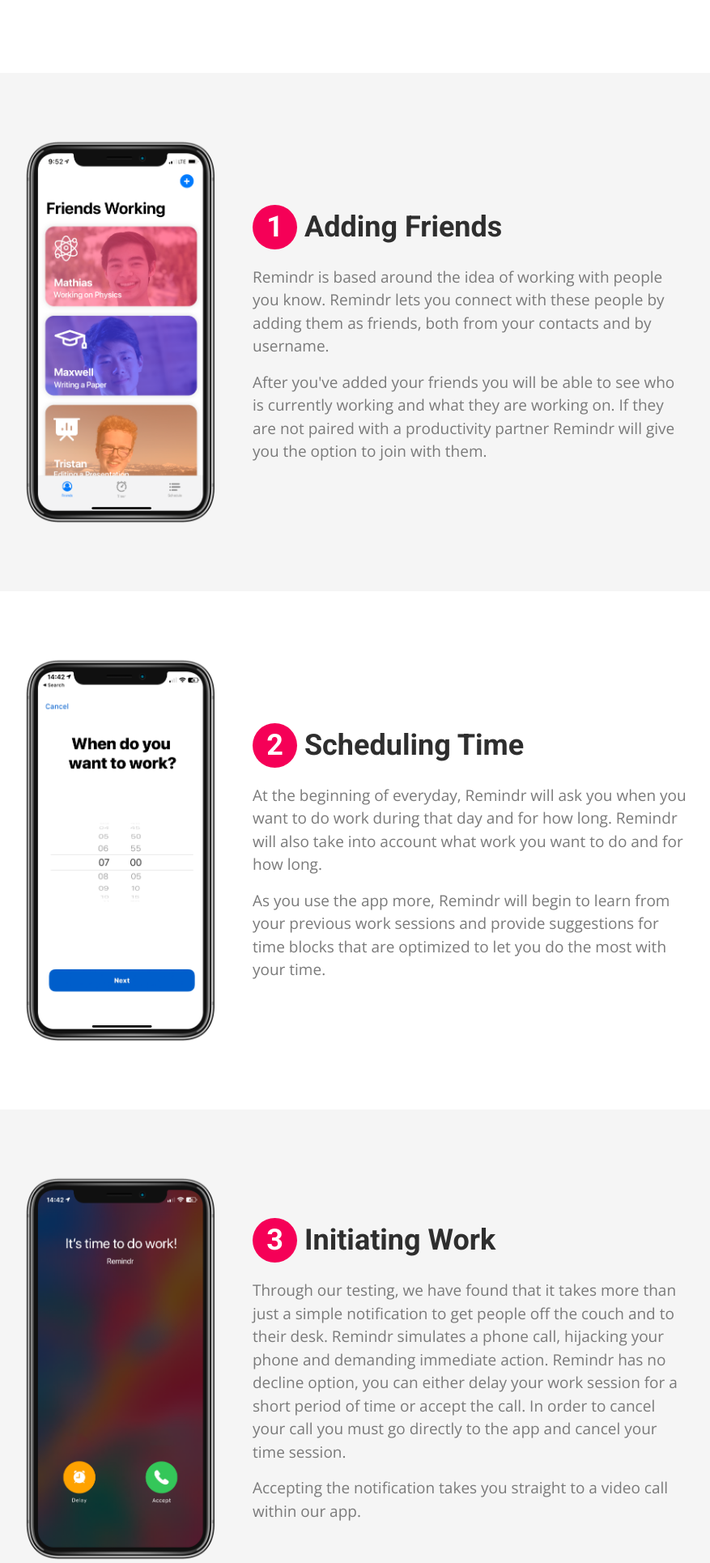
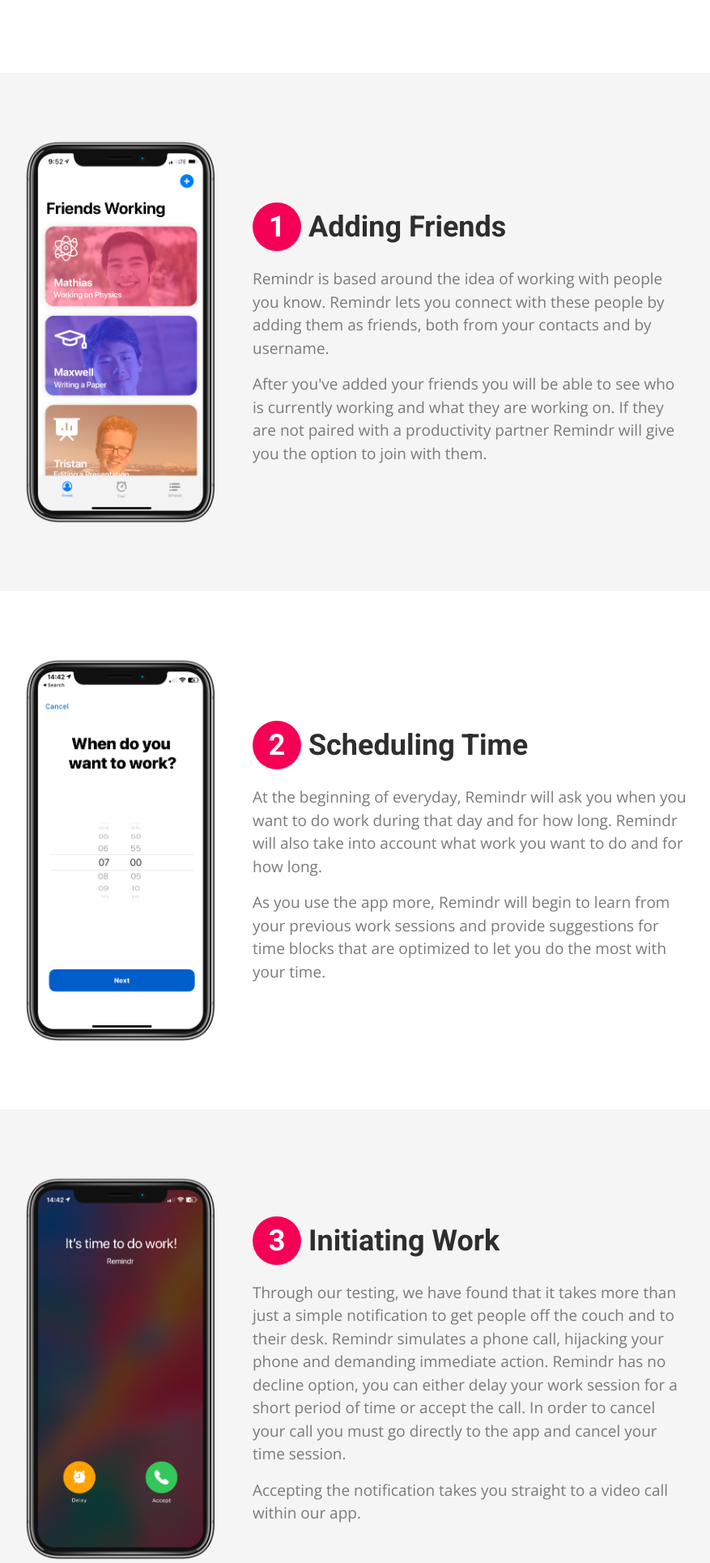
Before and after one commit to tvut/chinook-website, a PHP site: page / in a window 1280 px wide. Shown: the part 1435-3365 px from the top of the page at 81% size, without its empty margins (343-1220 px from the left). Run offline with PHP 8.4, Linux system fonts and the light colour scheme; some libraries are stand-ins or nearby versions.

Commit message:
circle size fix

```diff
--- a/css/main.css
+++ b/css/main.css
@@ -166,6 +166,15 @@ article img{
 .right{
     text-align: center;
 }
+.circlenum{
+    width: 45px;
+    line-height:45px;
+    background-color:var(--accent);
+    color:white;
+    display: inline-block;
+    text-align: center;
+    border-radius: 30px;
+}
 @media screen and (min-width:768px){
     .right {
         text-align: right;
@@ -173,18 +182,13 @@ article img{
     article p{
         font-size:19px;
     }
+    .circlenum{
+        width:60px;
+        line-height: 60px;
+    }
     }
 .a {
     background-color:#f5f5f5
-}
-.circlenum{
-    width: 55px;
-    line-height:55px;
-    background-color:var(--accent);
-    color:white;
-    display: inline-block;
-    text-align: center;
-    border-radius: 30px;
 }
 .flex-left h3{
     margin-bottom: 20px;
```
